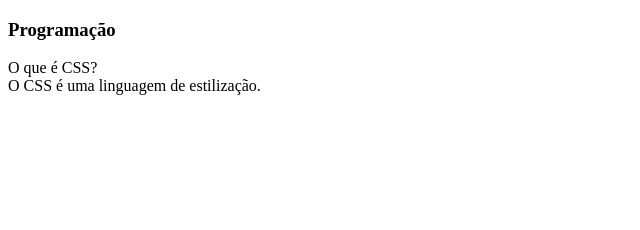
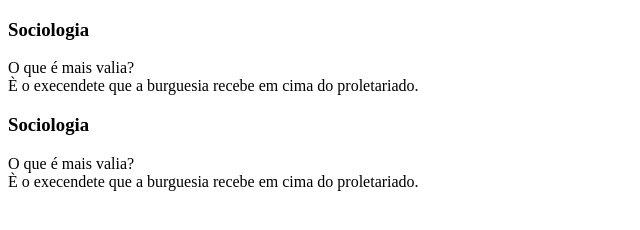
Before and after one commit to thaismacedo2/flashcard, a plain HTML site: page index.html in a window 1280 px wide. Shown: the whole page, without its empty margins (0-640 px from the left). Drawn offline with Linux system fonts and the light colour scheme.

Commit message:
Add files via upload

```diff
--- a/index.html
+++ b/index.html
@@ -7,18 +7,29 @@
     <title>Document</title>
 </head>
 <body>
-
-<article class="cartao">
-        <div class="cartao__conteudo">
-                <h3> Programação </h3>
+        <section id="container">
+            <article class="cartao">
+              <div class="cartao__conteudo">
+                <h3> Sociologia </h3>
                       <div class="cartao__conteudo__pergunta">
-                            O que é CSS?
+                           O que é mais valia?
                         </div>
                        <div class="cartao__conteudo__resposta">
-                            O CSS é uma linguagem de estilização.
+                            È o execendete que a burguesia recebe em cima do proletariado.
                          </div>
-                        </div>
-
-         </article>
+                </div>
+             </article>
+             <article class="cartao">
+                <div class="cartao__conteudo">
+                  <h3> Sociologia </h3>
+                        <div class="cartao__conteudo__pergunta">
+                             O que é mais valia?
+                          </div>
+                         <div class="cartao__conteudo__resposta">
+                              È o execendete que a burguesia recebe em cima do proletariado.
+                           </div>
+                  </div>
+               </article>
+        </section>
 </body>
 </html>
```
